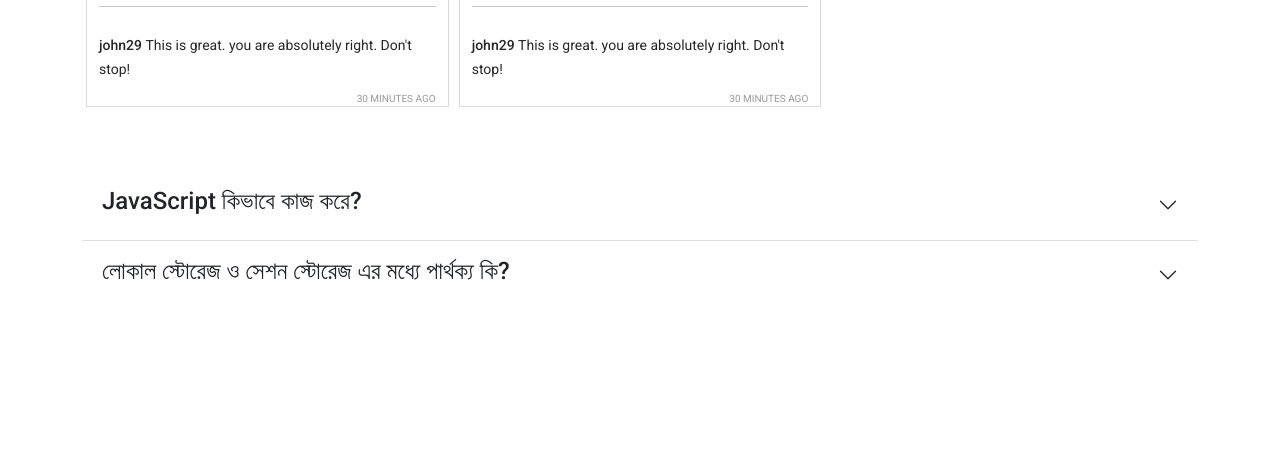
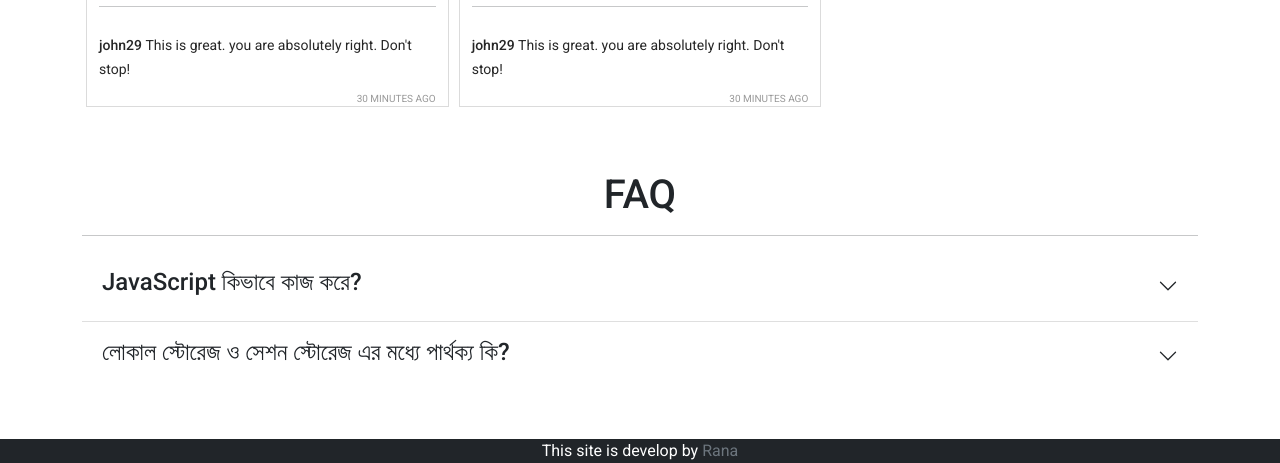
Before and after one commit to swdrana/insta-shohor-a7, a plain HTML site: page index.html in a window 1280 px wide. Shown: the part 1425-1888 px from the top of the page. Before the commit the page ends 1783 px from the top, so only its background shows below. Drawn offline with nearby package versions, Linux system fonts and the light colour scheme.

Commit message:
footer content  added

```diff
--- a/index.html
+++ b/index.html
@@ -88,8 +88,9 @@
         <h1>Reported posts</h1>
       </div>
     </main>
-
+    <!-- FAQ section start from here  -->
     <section class="container my-5">
+        <h1 class="text-center">FAQ</h1><hr>
         <div class="accordion accordion-flush" id="accordionFlushExample">
             <div class="accordion-item">
               <h2 class="accordion-header" id="flush-headingOne">
@@ -135,9 +136,9 @@
               </div>
             </div>
             <div class="accordion-item">
-              <h2 class="accordion-header" id="flush-headingTwo">
+              <h2 class="accordion-header" id="flush-headingTwo ">
                 <button class="accordion-button collapsed" type="button"        data-bs-toggle="collapse" data-bs-target="#flush-collapseTwo"       aria-expanded="false" aria-controls="flush-collapseTwo">
-                  <h4>লোকাল স্টোরেজ ও সেশন স্টোরেজ এর মধ্যে পার্থক্য কি?</h4>
+                  <h4  >লোকাল স্টোরেজ ও সেশন স্টোরেজ এর মধ্যে পার্থক্য কি?</h4>
                 </button>
               </h2>
               <div id="flush-collapseTwo" class="accordion-collapse collapse"           aria-labelledby="flush-headingTwo" data-bs-parent="#accordionFlushExample">
@@ -214,7 +215,10 @@
             </div>
         </div>
     </section>
-    <footer></footer>
+
+    <footer class="bg-dark text-center ">
+        <p class="text-white mb-0">This site is develop by <a class="text-secondary text-decoration-none" href="https:facebook.com/swdrana">Rana</a></p>
+    </footer>
 
     <!-- add javascript  file  -->
     <script src="https://cdn.jsdelivr.net/npm/bootstrap@5.1.3/dist/js/bootstrap.bundle.min.js" integrity="sha384-ka7Sk0Gln4gmtz2MlQnikT1wXgYsOg+OMhuP+IlRH9sENBO0LRn5q+8nbTov4+1p" crossorigin="anonymous"></script>
--- a/js/app.js
+++ b/js/app.js
@@ -151,7 +151,7 @@ const showPosts = (posts) => {
     productsContainer.appendChild(div);
   });
 };
-
+// Display linked posts
 const displayLikedPosts = () => {
   const likedPosts = getLikedPosts();
   document.getElementById("liked").innerHTML='';
```
